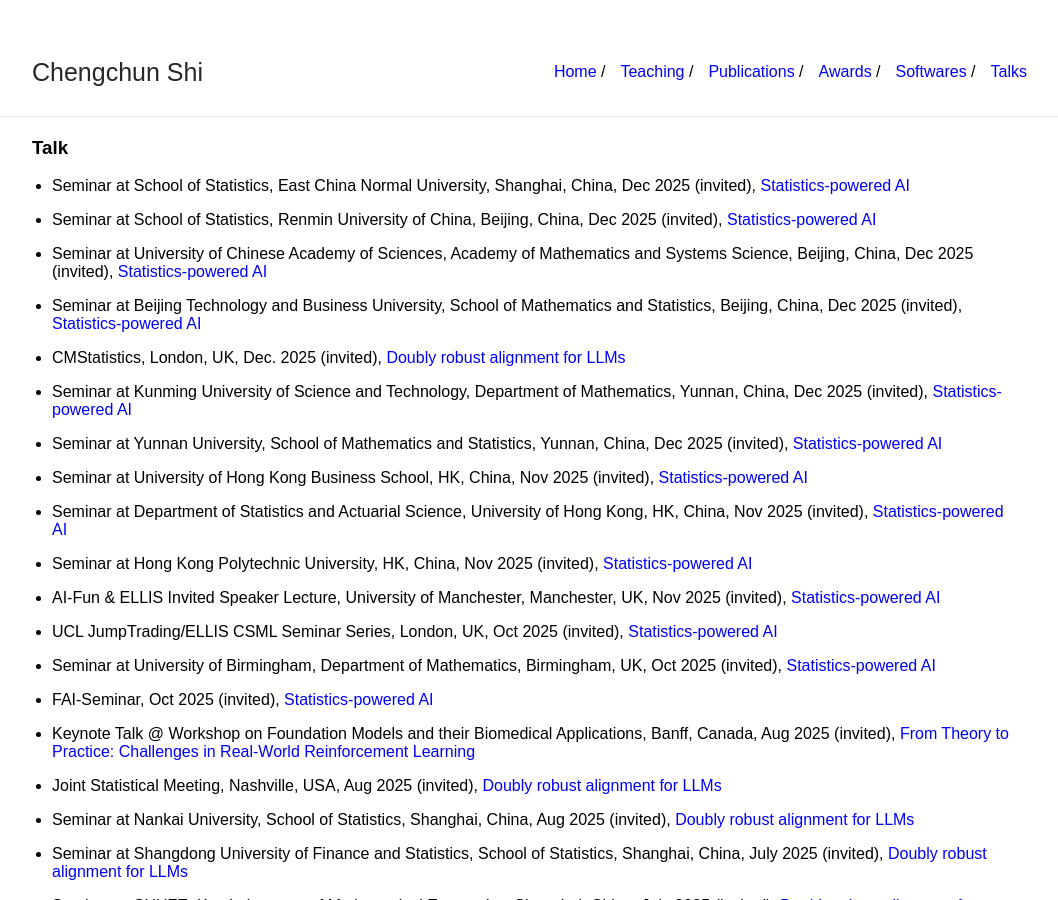
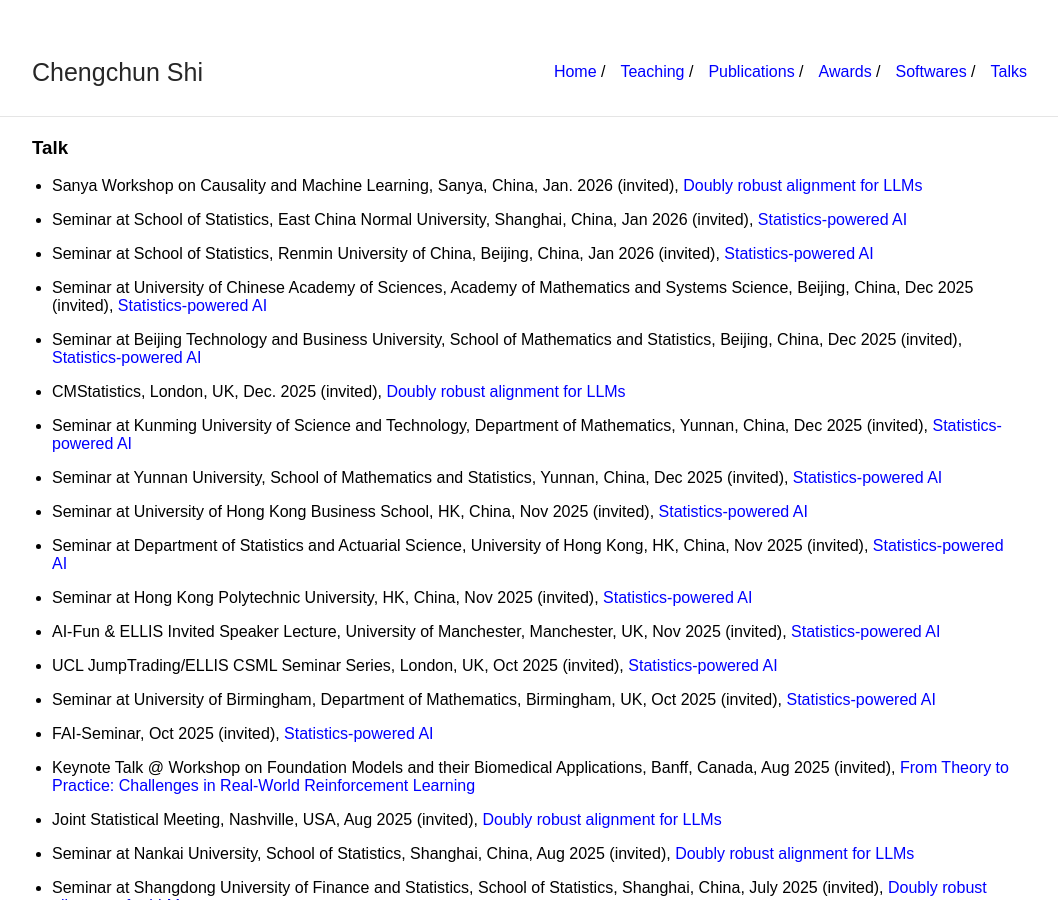
Before and after one commit to callmespring/callmespring.github.io, a Jekyll site: the page built from talk.md, in a window 1280 px wide and 900 px high. Shown: the whole window, without its empty margins (108-1166 px from the left). Built offline with Jekyll 4.4.1, drawn with Linux system fonts in a browser that asks for light colours.

Commit message:
Update talk.md

```diff
--- a/talk.md
+++ b/talk.md
@@ -5,9 +5,11 @@ title: Talk
 
 ### Talk
 
-* Seminar at School of Statistics, East China Normal University, Shanghai, China, Dec 2025 (invited), [Statistics-powered AI](https://drive.google.com/file/d/1QInf7RRFp34l0-QaCF8Lnoss1y0O1080/view?usp=sharing)
+* Sanya Workshop on Causality and Machine Learning, Sanya, China, Jan. 2026 (invited), [Doubly robust alignment for LLMs](./slides/DRPO.pdf)
 
-* Seminar at School of Statistics, Renmin University of China, Beijing, China, Dec 2025 (invited), [Statistics-powered AI](https://drive.google.com/file/d/1QInf7RRFp34l0-QaCF8Lnoss1y0O1080/view?usp=sharing)
+* Seminar at School of Statistics, East China Normal University, Shanghai, China, Jan 2026 (invited), [Statistics-powered AI](https://drive.google.com/file/d/1QInf7RRFp34l0-QaCF8Lnoss1y0O1080/view?usp=sharing)
+
+* Seminar at School of Statistics, Renmin University of China, Beijing, China, Jan 2026 (invited), [Statistics-powered AI](https://drive.google.com/file/d/1QInf7RRFp34l0-QaCF8Lnoss1y0O1080/view?usp=sharing)
 
 * Seminar at University of Chinese Academy of Sciences, Academy of Mathematics and Systems Science, Beijing, China, Dec 2025 (invited), [Statistics-powered AI](https://drive.google.com/file/d/1QInf7RRFp34l0-QaCF8Lnoss1y0O1080/view?usp=sharing)
 
```
